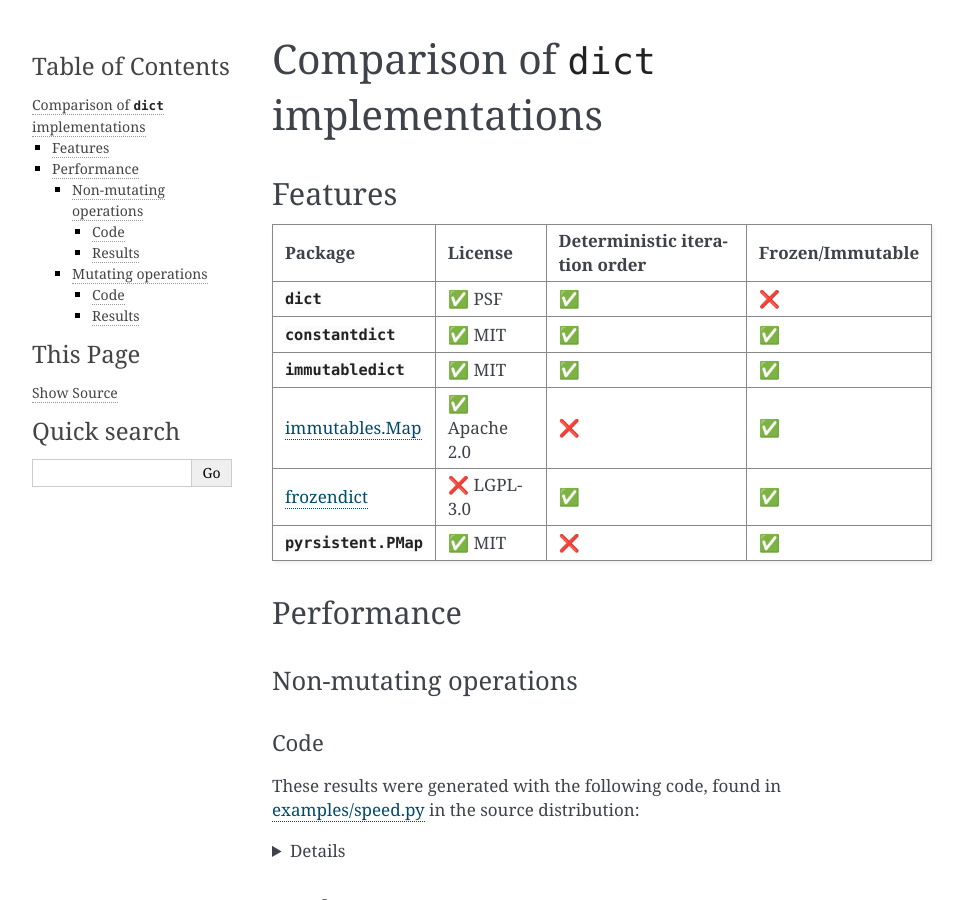
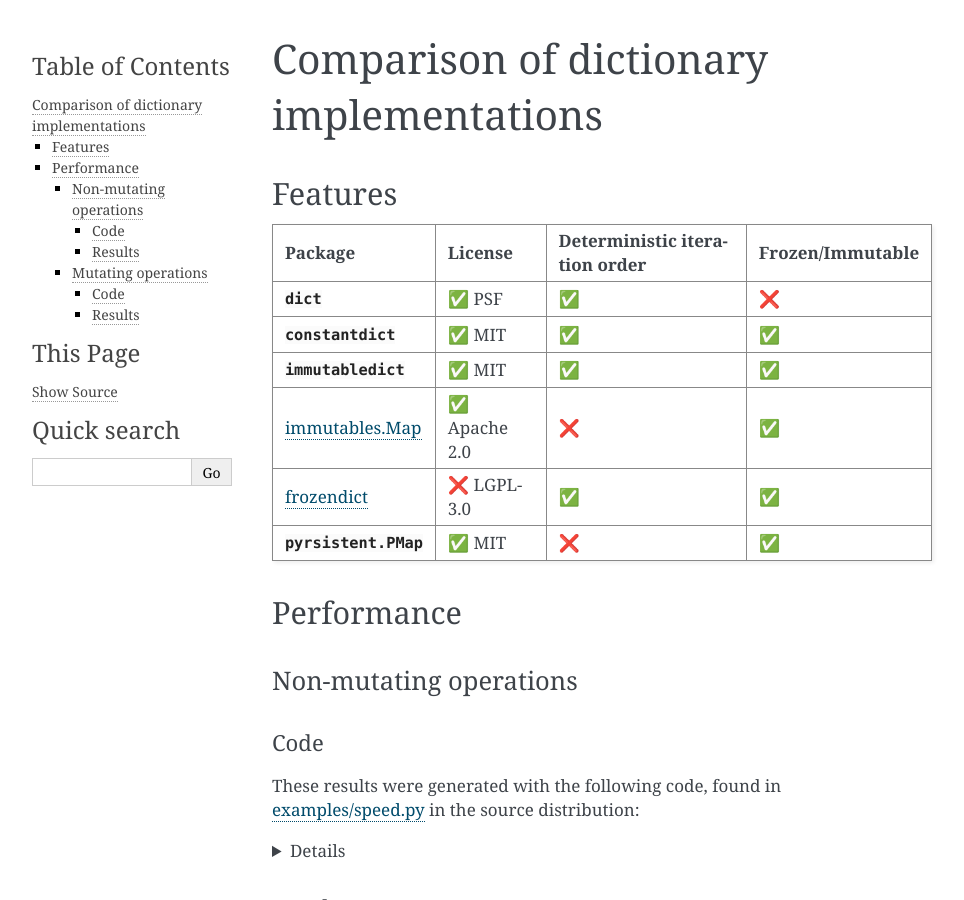
Before and after one commit to matthiasdiener/constantdict, a Sphinx documentation site: the page built from doc/comparison.rst, in a window 1280 px wide and 900 px high. Shown: the whole window, without its empty margins (148-1112 px from the left). Built offline with Sphinx 7.4.7, drawn with Linux system fonts in a browser that asks for light colours.

Commit message:
minor doc updates (#41)

```diff
--- a/doc/comparison.rst
+++ b/doc/comparison.rst
@@ -1,5 +1,5 @@
-Comparison of ``dict`` implementations
-======================================
+Comparison of dictionary implementations
+========================================
 
 Features
 --------
--- a/doc/constantdict.rst
+++ b/doc/constantdict.rst
@@ -1,5 +1,5 @@
-constantdict
-============
+constantdict API reference
+==========================
 
 .. autoclass:: constantdict.constantdict
 
--- a/doc/index.rst
+++ b/doc/index.rst
@@ -17,8 +17,8 @@ Some additional methods compared to :class:`dict` are provided, see the API
 reference below.
 
 
-API reference
--------------
+Contents
+--------
 
 .. toctree::
    :maxdepth: 1
```
